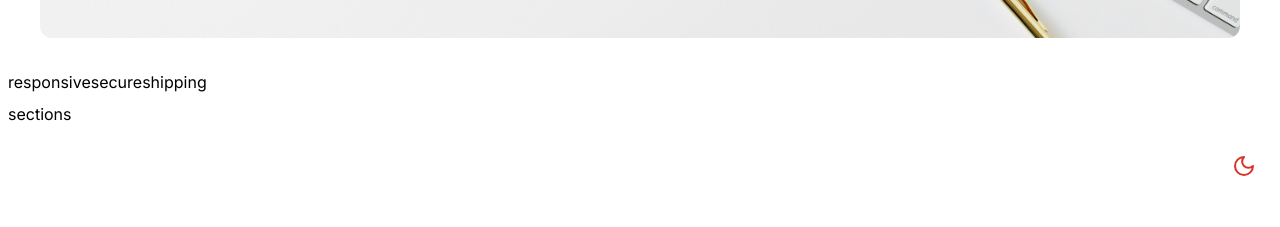
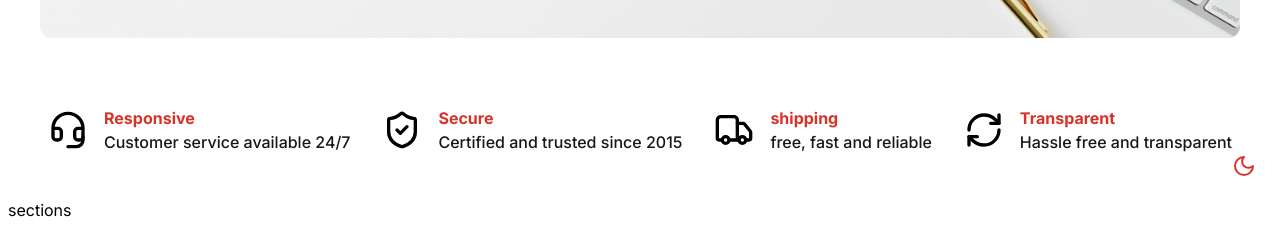
Before and after one commit to harshG775/e-shop, a Next.js app: page /home in a window 1280 px wide. Shown: the part 598-825 px from the top of the page. Before the commit the page ends 800 px from the top, so only its background shows below. Built offline with nearby package versions, Linux system fonts and the light colour scheme; no server answers.

Commit message:
working on Hero bottom section

```diff
--- a/src/app/(E_Shop)/home/page.tsx
+++ b/src/app/(E_Shop)/home/page.tsx
@@ -1,5 +1,6 @@
 "use client"
 import Hero from "@/components/pagesComponents/home/header/hero/Hero"
+import HeroBottom from "@/components/pagesComponents/home/header/heroBottom/HeroBottom";
 // import { useEffect, useRef } from "react";
 
 const HomePageData = {
@@ -23,22 +24,22 @@ const HomePageData = {
             {
                 title: "Responsive",
                 description: "Customer service available 24/7",
-                icon: "",
+                icon: "Headset",
             },
             {
                 title: "Secure",
                 description: "Certified and trusted since 2015",
-                icon: "",
+                icon: "ShieldCheck",
             },
             {
                 title: "shipping",
                 description: "free, fast and reliable",
-                icon: "",
+                icon: "Truck",
             },
             {
                 title: "Transparent",
                 description: "Hassle free and transparent",
-                icon: "",
+                icon: "RefreshCw",
             },
         ]
 
@@ -288,12 +289,7 @@ export default function Home() {
         >
             <header>
                 <Hero data={HomePageData.header.hero} />
-                <div>
-                    <span>responsive</span>
-                    <span>secure</span>
-                    <span>shipping</span>
-                    <span></span>
-                </div>
+                <HeroBottom data={HomePageData.header.heroBottom}/>
             </header>
             <section>sections</section>
         </main>
--- a/src/components/icons/lucide.tsx
+++ b/src/components/icons/lucide.tsx
@@ -1,6 +1,7 @@
 import React from "react";
 import { icons, LucideProps } from "lucide-react";
 
+export type LucideIconsNameTypes = keyof typeof icons
 export type IconProps = Omit<LucideProps, "ref"> & {
     name: keyof typeof icons;
 };
--- /dev/null
+++ b/src/components/pagesComponents/home/header/heroBottom/HeroBottom.tsx
@@ -0,0 +1,30 @@
+import Icon from "@/components/icons/lucide";
+
+type HeroBottomType = {
+    title: string;
+    description: string;
+    icon: string;
+}
+type HeroBottomPropsType = {
+    data: HeroBottomType[];
+}
+export default function HeroBottom( { data }: HeroBottomPropsType ) {
+    return (
+        <section className="max-w-8xl mx-auto p-4 lg:p-8 transition-[padding] duration-300 delay-100 ease-in-out">
+            <ul className="grid lg:grid-flow-col lg:gap-4 gap-6">
+                {data.map((item, index) => (
+                    <li key={index} className="grid gap-2 grid-cols-[auto_1fr] items-center">
+                        <div className="p-2">
+                            {/* @ts-ignore */}
+                            <Icon className="w-10 h-10" name={item.icon} />
+                        </div>
+                        <div>
+                            <h1 className="font-bold text-primary-500">{item.title}</h1>
+                            <p className=" font-medium text-neutral-900">{item.description}</p>
+                        </div>
+                    </li>
+                ))}
+            </ul>
+        </section>
+    );
+}
```
